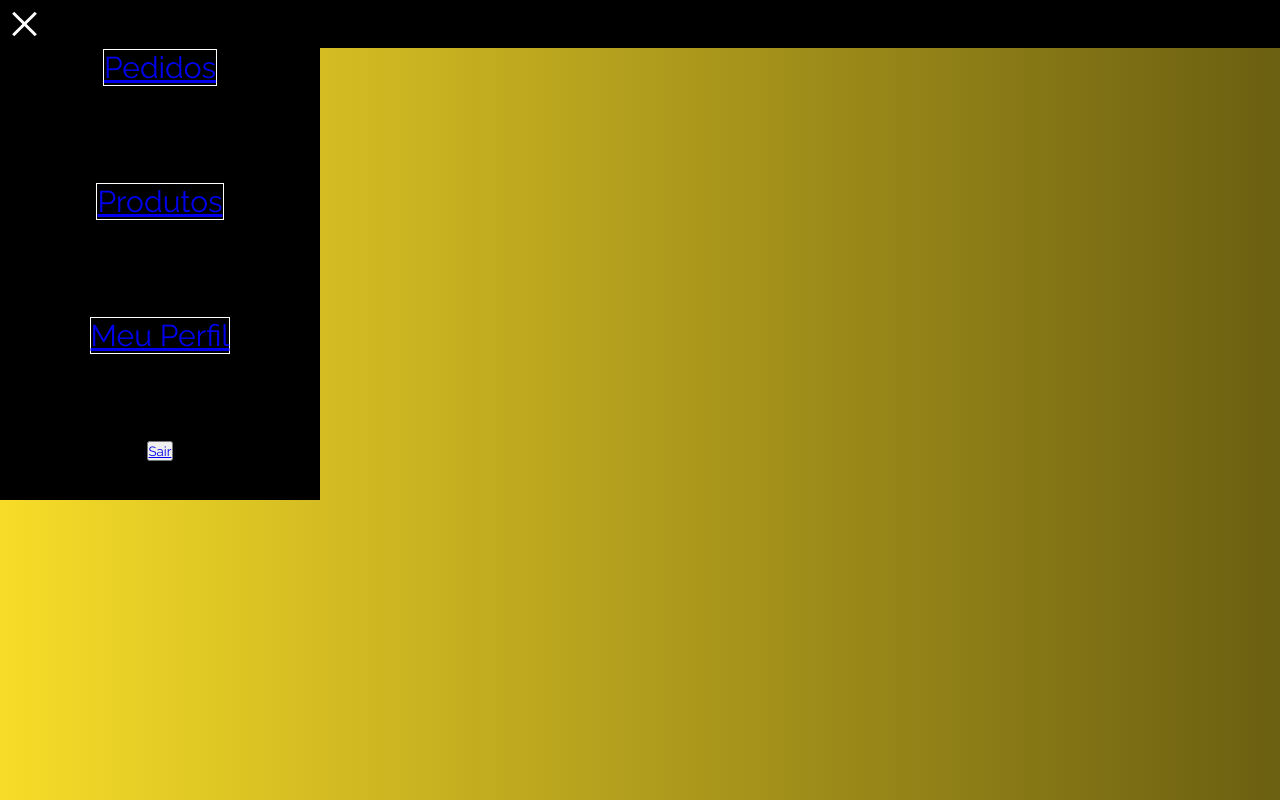
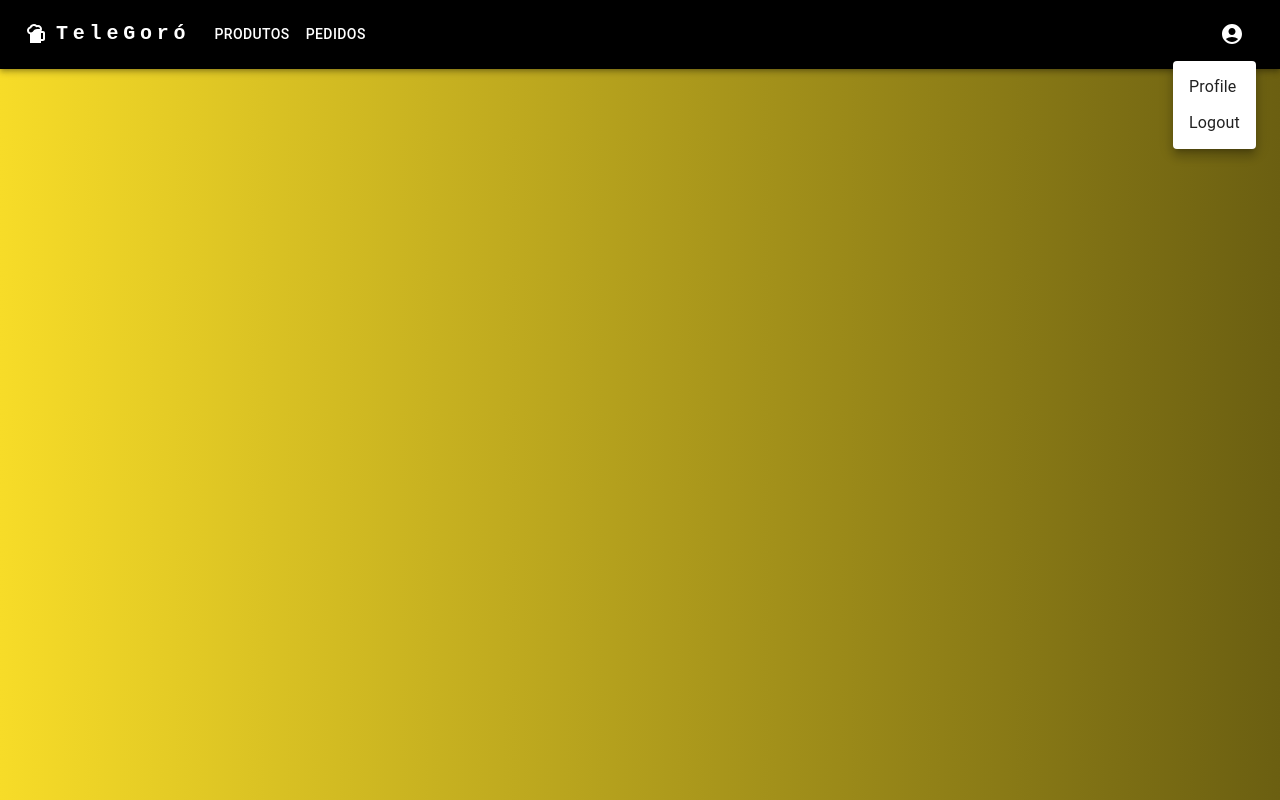
Before and after one commit to matheusbeaumord/pucbeer-web, a React (Vite) app: page /admin/profile in a window 1280 px wide. Both pictures are taken after a click on the button "account of current user". Built offline with nearby package versions, Linux system fonts and the light colour scheme.

Commit message:
fix: change header to use maerial ui

```diff
--- a/package.json
+++ b/package.json
@@ -10,11 +10,14 @@
     "preview": "vite preview"
   },
   "dependencies": {
+    "@emotion/react": "^11.11.1",
+    "@emotion/styled": "^11.11.0",
+    "@mui/icons-material": "^5.13.7",
+    "@mui/material": "^5.13.7",
     "axios": "^1.4.0",
     "dateformat": "^5.0.3",
     "email-validator": "^2.0.4",
     "eslint-config-react-app": "^7.0.1",
-    "hamburger-react": "^2.5.0",
     "react": "^18.2.0",
     "react-dom": "^18.2.0",
     "react-router": "^6.14.1",
--- a/src/components/Header/Header.jsx
+++ b/src/components/Header/Header.jsx
@@ -1,78 +1,190 @@
 import { useState } from 'react';
-import Hamburger from 'hamburger-react';
-import { Link } from 'react-router-dom';
+import { useNavigate } from 'react-router-dom';
+
+import AppBar from '@mui/material/AppBar';
+import Box from '@mui/material/Box';
+import Toolbar from '@mui/material/Toolbar';
+import IconButton from '@mui/material/IconButton';
+import Typography from '@mui/material/Typography';
+import Menu from '@mui/material/Menu';
+import MenuIcon from '@mui/icons-material/Menu';
+import Container from '@mui/material/Container';
+import Button from '@mui/material/Button';
+import MenuItem from '@mui/material/MenuItem';
+import AdbIcon from '@mui/icons-material/Adb';
+import AccountCircle from "@mui/icons-material/AccountCircle";
+import SportsBarIcon from '@mui/icons-material/SportsBar';
 
 const Header = () => {
-  const [sideBar, setSideBar] = useState(false);
+  let navigate = useNavigate();
 
   const logout = () => {
+    navigate("/login");
     localStorage.clear();
   };
 
+
+  const [anchorElNav, setAnchorElNav] = useState(null);
+  const [anchorElUser, setAnchorElUser] = useState(null);
+
+  const handleOpenNavMenu = (event) => {
+    setAnchorElNav(event.currentTarget);
+  };
+  const handleOpenUserMenu = (event) => {
+    setAnchorElUser(event.currentTarget);
+  };
+
+  const handleCloseNavMenu = () => {
+    setAnchorElNav(null);
+  };
+
+  const handleCloseUserMenu = () => {
+    setAnchorElUser(null);
+  };
+
   return (
-    <div>
-      <div className="header">
-        <button
-          type="submit"
-          onClick={ () => setSideBar(!sideBar) }
-          data-testid="top-hamburguer"
-          className="hameburgerButton"
+    <AppBar position="static" style={{backgroundColor: 'black'}}>
+      <Container maxWidth="xl">
+        <Toolbar disableGutters>
+          <SportsBarIcon sx={{ display: { xs: 'none', md: 'flex' }, mr: 1 }} />
+          <Typography
+            variant="h6"
+            noWrap
+            component="a"
+            href="/"
+            sx={{
+              mr: 2,
+              display: { xs: 'none', md: 'flex' },
+              fontFamily: 'monospace',
+              fontWeight: 700,
+              letterSpacing: '.3rem',
+              color: 'inherit',
+              textDecoration: 'none',
+            }}
           >
-          <Hamburger easing="ease-in" />
-        </button>
-        <h2 data-testid="top-title">pucbeerer</h2>
-        <div />
-      </div>
-      {sideBar
-        && (
-          <div>
-            <div className="side-menu-container">
-              <div className="itensHamburguer">
-                <Link
-                  className="linksHamburguer"
-                  to="/products"
-                  data-testid="side-menu-item-products"
+            TeleGoró
+          </Typography>
+
+          <Box sx={{ flexGrow: 1, display: { xs: 'flex', md: 'none' } }}>
+            <IconButton
+              size="large"
+              aria-label="account of current user"
+              aria-controls="menu-appbar"
+              aria-haspopup="true"
+              onClick={handleOpenNavMenu}
+              color="inherit"
             >
-                  Produtos
-                </Link>
-              </div>
-              <div className="itensHamburguer">
-                <Link
-                  className="linksHamburguer"
-                  to="/orders"
-                  data-testid="side-menu-item-my-orders"
+              <MenuIcon />
+            </IconButton>
+            <Menu
+              id="menu-appbar"
+              anchorEl={anchorElNav}
+              anchorOrigin={{
+                vertical: 'bottom',
+                horizontal: 'left',
+              }}
+              keepMounted
+              transformOrigin={{
+                vertical: 'top',
+                horizontal: 'left',
+              }}
+              open={Boolean(anchorElNav)}
+              onClose={handleCloseNavMenu}
+              sx={{
+                display: { xs: 'block', md: 'none' },
+              }}
             >
-                  Meus Pedidos
-                </Link>
-              </div>
-              <div className="itensHamburguer">
-                <Link
-                  className="linksHamburguer"
-                  to="/profile"
-                  data-testid="side-menu-item-my-profile"
+              <MenuItem key={'produtos'} onClick={handleCloseNavMenu}>
+                <Typography textAlign="center">{'Produtos'}</Typography>
+              </MenuItem>
+              <MenuItem key={'pedidos'} onClick={handleCloseNavMenu}>
+                <Typography textAlign="center">{'Pedidos'}</Typography>
+              </MenuItem>
+            </Menu>
+          </Box>
+          <AdbIcon sx={{ display: { xs: 'flex', md: 'none' }, mr: 1 }} />
+          <Typography
+            variant="h5"
+            noWrap
+            component="a"
+            href=""
+            sx={{
+              mr: 2,
+              display: { xs: 'flex', md: 'none' },
+              flexGrow: 1,
+              fontFamily: 'monospace',
+              fontWeight: 700,
+              letterSpacing: '.3rem',
+              color: 'inherit',
+              textDecoration: 'none',
+            }}
           >
-                  Meu Perfil
-                </Link>
-              </div>
-              <div>
-                <button
-                  type="submit"
-                  onClick={ () => logout() }
-                  className="buttonLogOut"
+            LOGO
+          </Typography>
+          <Box sx={{ flexGrow: 1, display: { xs: 'none', md: 'flex' } }}>
+              <Button
+                key={'produtos'}
+                onClick={() => {
+                  handleCloseNavMenu();
+                  navigate("/products");
+                }}
+                sx={{ my: 2, color: 'white', display: 'block' }}
               >
-                  <Link
-                    to="/login"
-                    data-testid="side-menu-item-logout"
-                    className="linksHamburguer"
+                {'Produtos'}
+              </Button>
+              <Button
+                key={'pedidos'}
+                onClick={() => {
+                  handleCloseNavMenu;
+                  navigate("/orders");
+                }}
+                sx={{ my: 2, color: 'white', display: 'block' }}
               >
-                    Sair
-                  </Link>
-                </button>
-              </div>
-            </div>
-          </div>
-        )}
-    </div>
+                {'Pedidos'}
+              </Button>
+          </Box>
+
+          <Box sx={{ flexGrow: 0 }}>
+            <IconButton
+              size="large"
+              aria-label="account of current user"
+              aria-controls="menu-appbar"
+              aria-haspopup="true"
+              onClick={handleOpenUserMenu}
+              color="inherit"
+            >
+              <AccountCircle />
+            </IconButton>
+            <Menu
+              sx={{ mt: '45px' }}
+              id="menu-appbar"
+              anchorEl={anchorElUser}
+              anchorOrigin={{
+                vertical: 'top',
+                horizontal: 'right',
+              }}
+              keepMounted
+              transformOrigin={{
+                vertical: 'top',
+                horizontal: 'right',
+              }}
+              open={Boolean(anchorElUser)}
+              onClose={handleCloseUserMenu}
+            >
+              <MenuItem key={1} onClick={() => {
+                handleCloseUserMenu;
+                navigate("/profile");
+              }}>
+                <Typography textAlign="center">{'Profile'}</Typography>
+              </MenuItem>
+              <MenuItem key={1} onClick={() => logout()}>
+                <Typography textAlign="center">{'Logout'}</Typography>
+              </MenuItem>
+            </Menu>
+          </Box>
+        </Toolbar>
+      </Container>
+    </AppBar>
   );
 };
 
--- a/src/components/Header/HeaderAdmin.jsx
+++ b/src/components/Header/HeaderAdmin.jsx
@@ -1,75 +1,192 @@
 import { useState } from 'react';
-import Hamburger from 'hamburger-react';
-import { Link } from 'react-router-dom';
+import { useNavigate } from 'react-router-dom';
 import "./HeaderAdmin.css"
 
+import AppBar from '@mui/material/AppBar';
+import Box from '@mui/material/Box';
+import Toolbar from '@mui/material/Toolbar';
+import IconButton from '@mui/material/IconButton';
+import Typography from '@mui/material/Typography';
+import Menu from '@mui/material/Menu';
+import MenuIcon from '@mui/icons-material/Menu';
+import Container from '@mui/material/Container';
+import Button from '@mui/material/Button';
+import MenuItem from '@mui/material/MenuItem';
+import AdbIcon from '@mui/icons-material/Adb';
+import AccountCircle from "@mui/icons-material/AccountCircle";
+import SportsBarIcon from '@mui/icons-material/SportsBar';
+
+
 const Header = () => {
-  const [sideBar, setSideBar] = useState(false);
+  let navigate = useNavigate();
 
   const logout = () => {
+    navigate("/login");
     localStorage.clear();
   };
 
+
+  const [anchorElNav, setAnchorElNav] = useState(null);
+  const [anchorElUser, setAnchorElUser] = useState(null);
+
+  const handleOpenNavMenu = (event) => {
+    setAnchorElNav(event.currentTarget);
+  };
+  const handleOpenUserMenu = (event) => {
+    setAnchorElUser(event.currentTarget);
+  };
+
+  const handleCloseNavMenu = () => {
+    setAnchorElNav(null);
+  };
+
+  const handleCloseUserMenu = () => {
+    setAnchorElUser(null);
+  };
+
   return (
-    <div className='cover'>
-      <div className="navbar">
-        <button
-          type="submit"
-          onClick={ () => setSideBar(!sideBar) }
-          data-testid="top-hamburguer"
-          className="hameburgerButton"
+    <AppBar position="static" style={{backgroundColor: 'black'}}>
+    <Container maxWidth="xl">
+      <Toolbar disableGutters>
+        <SportsBarIcon sx={{ display: { xs: 'none', md: 'flex' }, mr: 1 }} />
+        <Typography
+          variant="h6"
+          noWrap
+          component="a"
+          href="/"
+          sx={{
+            mr: 2,
+            display: { xs: 'none', md: 'flex' },
+            fontFamily: 'monospace',
+            fontWeight: 700,
+            letterSpacing: '.3rem',
+            color: 'inherit',
+            textDecoration: 'none',
+          }}
         >
-          <Hamburger easing="ease-in" />
-        </button>
-        <h2 data-testid="top-title">pucbeerer</h2>
-        <div />
-      </div>
-      {sideBar
-        && (
-          <div>
-            <div className="side-menu-container">
-              <div className="itensHamburguer">
-                <Link
-                  className="linksHamburguer"
-                  to="/admin/orders"
-                >
-                  Pedidos
-                </Link>
-              </div>
-              <div className="itensHamburguer">
-                <Link
-                  className="linksHamburguer"
-                  to="/admin/produtos"
-                >
-                  Produtos
-                </Link>
-              </div>
-              <div className="itensHamburguer">
-                <Link
-                  className="linksHamburguer"
-                  to="/admin/profile"
-                >
-                  Meu Perfil
-                </Link>
-              </div>
-              <div>
-                <button
-                  type="submit"
-                  onClick={ () => logout() }
-                  className="buttonLogOut"
-                >
-                  <Link
-                    to="/login"
-                    className="linksHamburguer"
-                  >
-                    Sair
-                  </Link>
-                </button>
-              </div>
-            </div>
-          </div>
-        )}
-    </div>
+          TeleGoró
+        </Typography>
+
+        <Box sx={{ flexGrow: 1, display: { xs: 'flex', md: 'none' } }}>
+          <IconButton
+            size="large"
+            aria-label="account of current user"
+            aria-controls="menu-appbar"
+            aria-haspopup="true"
+            onClick={handleOpenNavMenu}
+            color="inherit"
+          >
+            <MenuIcon />
+          </IconButton>
+          <Menu
+            id="menu-appbar"
+            anchorEl={anchorElNav}
+            anchorOrigin={{
+              vertical: 'bottom',
+              horizontal: 'left',
+            }}
+            keepMounted
+            transformOrigin={{
+              vertical: 'top',
+              horizontal: 'left',
+            }}
+            open={Boolean(anchorElNav)}
+            onClose={handleCloseNavMenu}
+            sx={{
+              display: { xs: 'block', md: 'none' },
+            }}
+          >
+            <MenuItem key={'produtos'} onClick={handleCloseNavMenu}>
+              <Typography textAlign="center">{'Produtos'}</Typography>
+            </MenuItem>
+            <MenuItem key={'pedidos'} onClick={handleCloseNavMenu}>
+              <Typography textAlign="center">{'Pedidos'}</Typography>
+            </MenuItem>
+          </Menu>
+        </Box>
+        <AdbIcon sx={{ display: { xs: 'flex', md: 'none' }, mr: 1 }} />
+        <Typography
+          variant="h5"
+          noWrap
+          component="a"
+          href=""
+          sx={{
+            mr: 2,
+            display: { xs: 'flex', md: 'none' },
+            flexGrow: 1,
+            fontFamily: 'monospace',
+            fontWeight: 700,
+            letterSpacing: '.3rem',
+            color: 'inherit',
+            textDecoration: 'none',
+          }}
+        >
+          LOGO
+        </Typography>
+        <Box sx={{ flexGrow: 1, display: { xs: 'none', md: 'flex' } }}>
+            <Button
+              key={'produtos'}
+              onClick={() => {
+                handleCloseNavMenu();
+                navigate("/admin/produtos");
+              }}
+              sx={{ my: 2, color: 'white', display: 'block' }}
+            >
+              {'Produtos'}
+            </Button>
+            <Button
+              key={'pedidos'}
+              onClick={() => {
+                handleCloseNavMenu;
+                navigate("/admin/orders");
+              }}
+              sx={{ my: 2, color: 'white', display: 'block' }}
+            >
+              {'Pedidos'}
+            </Button>
+        </Box>
+
+        <Box sx={{ flexGrow: 0 }}>
+          <IconButton
+            size="large"
+            aria-label="account of current user"
+            aria-controls="menu-appbar"
+            aria-haspopup="true"
+            onClick={handleOpenUserMenu}
+            color="inherit"
+          >
+            <AccountCircle />
+          </IconButton>
+          <Menu
+            sx={{ mt: '45px' }}
+            id="menu-appbar"
+            anchorEl={anchorElUser}
+            anchorOrigin={{
+              vertical: 'top',
+              horizontal: 'right',
+            }}
+            keepMounted
+            transformOrigin={{
+              vertical: 'top',
+              horizontal: 'right',
+            }}
+            open={Boolean(anchorElUser)}
+            onClose={handleCloseUserMenu}
+          >
+            <MenuItem key={1} onClick={() => {
+              handleCloseUserMenu;
+              navigate("/admin/profile");
+            }}>
+              <Typography textAlign="center">{'Profile'}</Typography>
+            </MenuItem>
+            <MenuItem key={1} onClick={() => logout()}>
+              <Typography textAlign="center">{'Logout'}</Typography>
+            </MenuItem>
+          </Menu>
+        </Box>
+      </Toolbar>
+    </Container>
+  </AppBar>
   );
 };
 
```
Also changed, not shown: 2 other files (tests, documents, lock files or other folders). Lines whose indentation alone changed are shown as unchanged.
